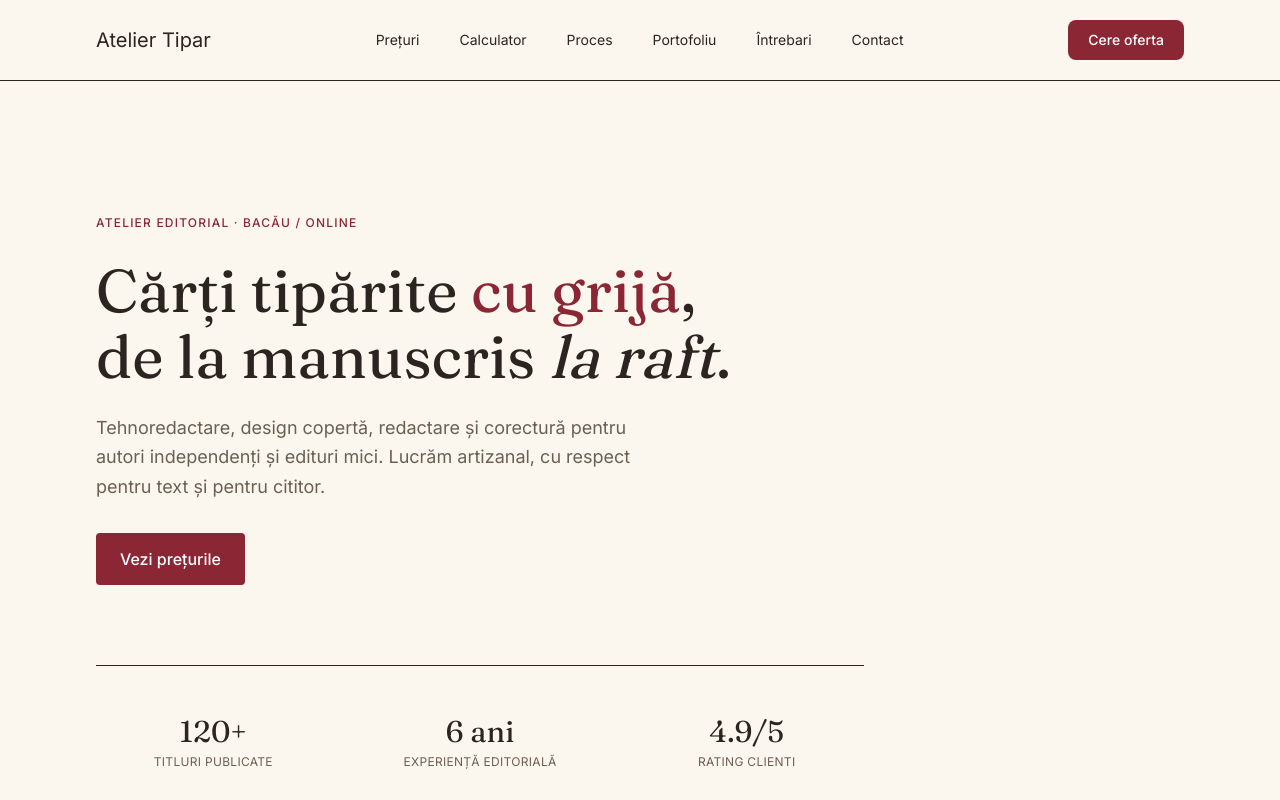
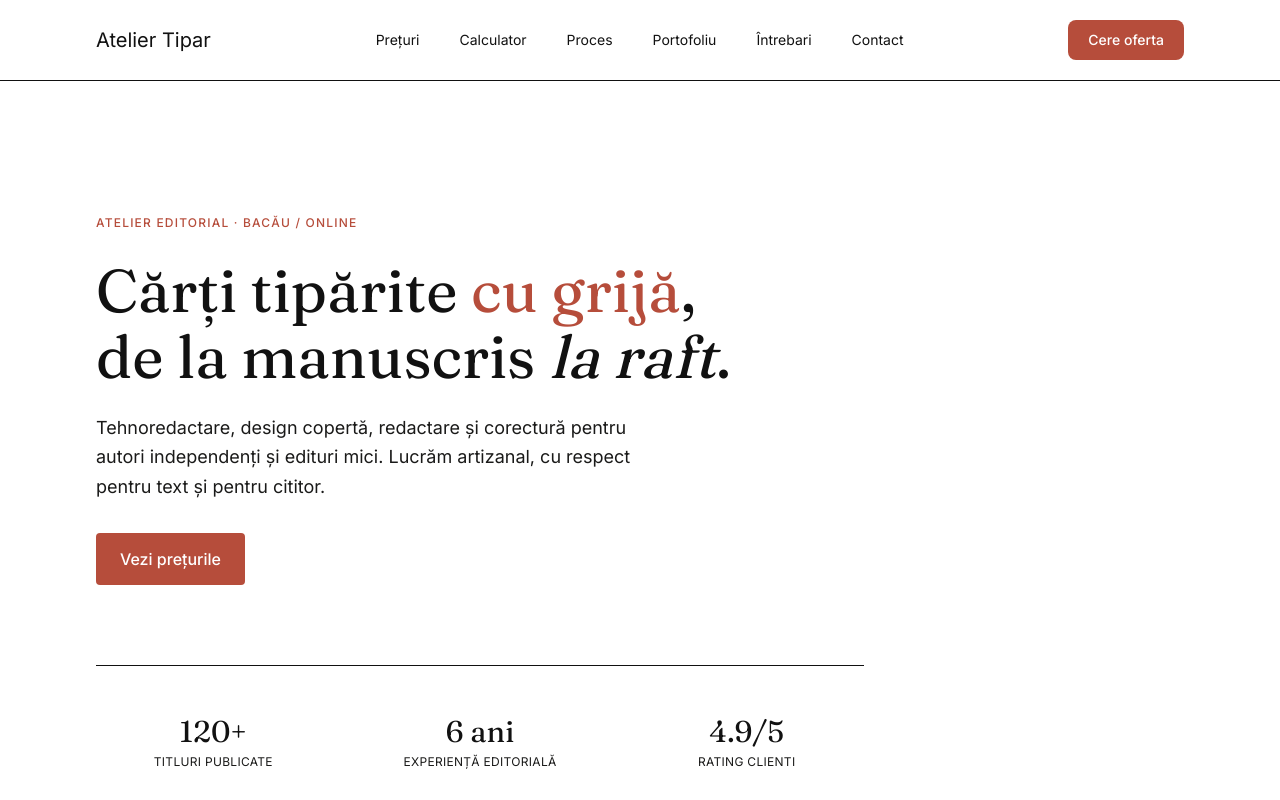
Before and after one commit to vladu224/tehnoredactare-website, a Next.js app: page / in a window 1280 px wide. Shown: the top 800 px of the page. Built offline with nearby package versions, Linux system fonts and the light colour scheme.

Commit message:
Update color variables in globals.css for improved theme consistency

```diff
--- a/app/globals.css
+++ b/app/globals.css
@@ -1,13 +1,13 @@
 @import "tailwindcss";
 
 @theme {
-  --color-paper: #fbf7ef;
+  --color-paper: #ffffff;
   --color-card: #ffffff;
-  --color-ink: #2b2420;
-  --color-ink-soft: #6b5f52;
-  --color-accent: #8b2635;
-  --color-accent-hover: #6f1e2b;
-  --color-line: #e5dcc8;
+  --color-ink: #111111;
+  --color-ink-soft: #1A1A19;
+  --color-accent: #b64d3b;
+  --color-accent-hover: #ea580c;
+  --color-lime: #22c55e;
 
   --font-display: "Fraunces", serif;
   --font-body: "Inter", sans-serif;
```
